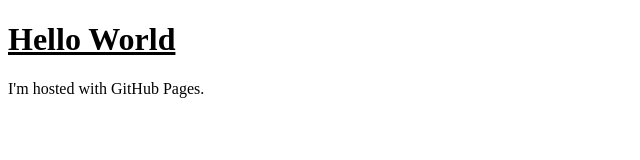
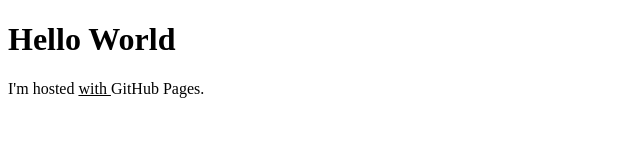
Before and after one commit to ebuss00/ebuss00.github.io, a plain HTML site: page index.html in a window 1280 px wide. Shown: the full height of the page, 0-640 px from the left. Drawn offline with Linux system fonts and the light colour scheme.

Commit message:
Update index.html

```diff
--- a/index.html
+++ b/index.html
@@ -1,7 +1,7 @@
 <!DOCTYPE html>
 <html>
 <body>
-<h1> <u> Hello World </u> </h1>
-<p>I'm hosted with GitHub Pages.</p>
+<h1> Hello World  </h1>
+<p>I'm hosted <u> with </u> GitHub Pages.</p>
 </body>
 </html>
```
